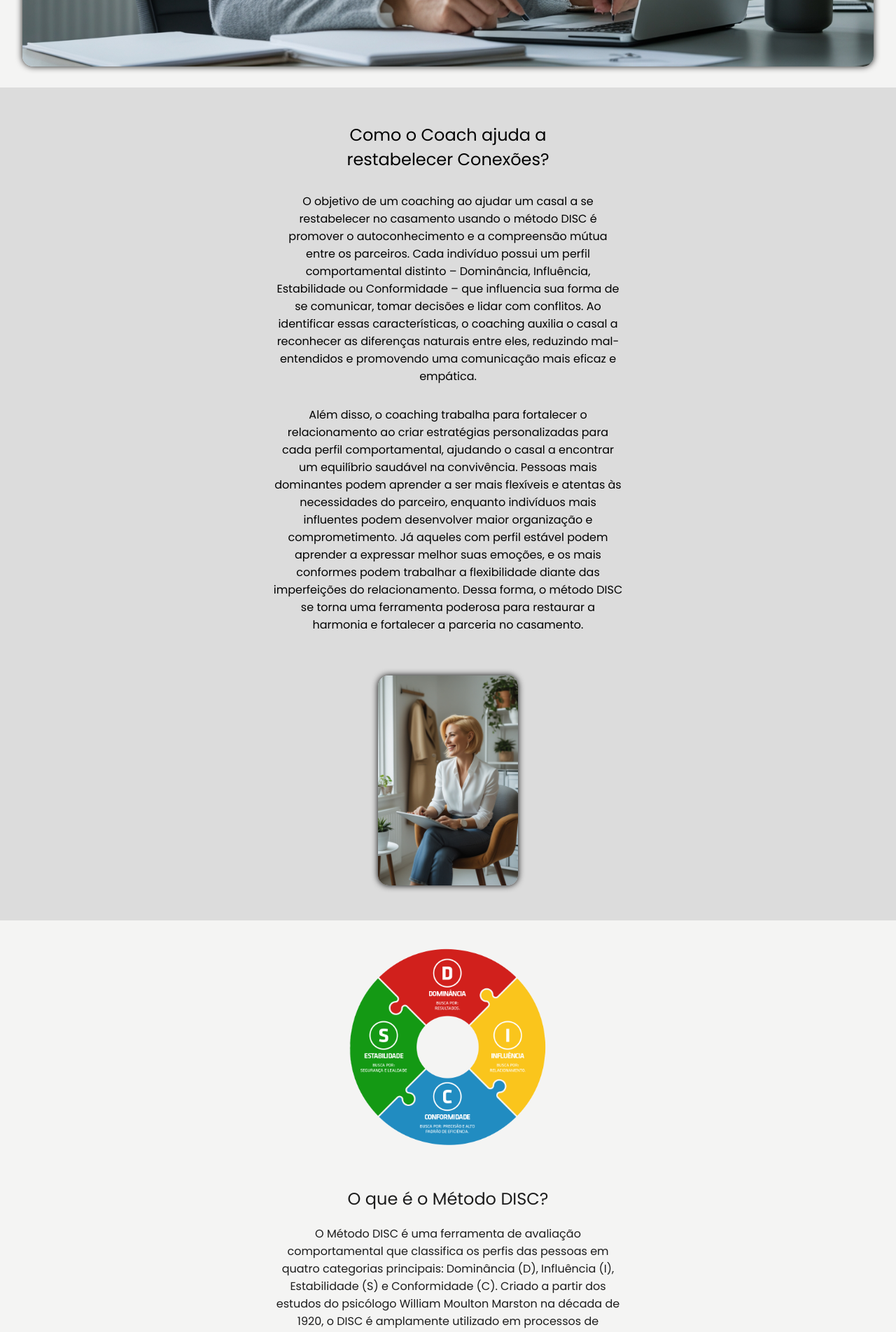
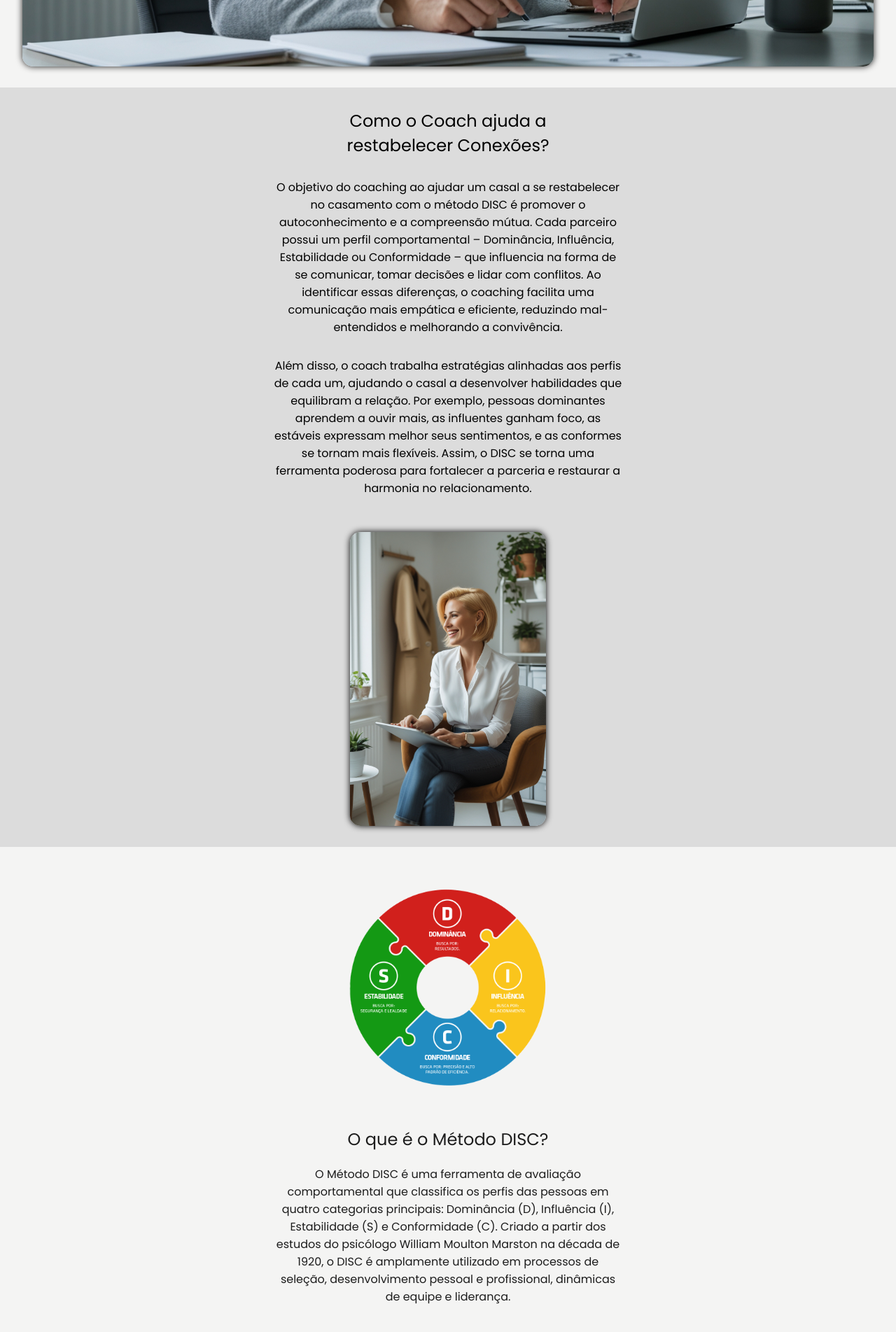
Before and after one commit to MarioCarlaibe/tania-almeida-coach, a React (Vite) app: page / in a window 1280 px wide. Shown: the part 780-2683 px from the top of the page at 70% size. Built offline with nearby package versions, Linux system fonts and the light colour scheme; a web font is replaced by a local one.

Commit message:
ajuste na aba coach e main, junto com o resposivo

```diff
--- a/src/components/about-section/index.tsx
+++ b/src/components/about-section/index.tsx
@@ -60,7 +60,7 @@ const Section = styled.section`
     align-items: center;
     text-align: center;
     & h2 {
-      width: 400px;
+      max-width: 400px;
     }
   }
   @media (max-width: 1280px){
@@ -69,9 +69,6 @@ const Section = styled.section`
     padding: 30px;
     & img{
       height: 420px;
-    }
-    & div{
-      gap: 30px;
     }
   }
   @media (max-width: 768px){
@@ -118,9 +115,6 @@ const Article = styled.article`
     & img {
       height: 420px;
     }
-    & div{
-      gap: 30px;
-    }
   }
   @media (max-width: 768px){
     & div{
--- a/src/components/coach-section/index.tsx
+++ b/src/components/coach-section/index.tsx
@@ -15,39 +15,19 @@ export const CoachSection = () => {
           <section>
             <h3>1º Motivo</h3>
             <p>
-              O coaching tem se tornado uma ferramenta essencial para aqueles
-              que desejam evoluir profissionalmente. Através de técnicas
-              específicas e metodologias estruturadas, esse processo ajuda
-              indivíduos a identificarem seus pontos fortes, trabalharem em suas
-              fraquezas e alcançarem metas claras e objetivas. O
-              autoconhecimento proporcionado pelo coaching permite que as
-              pessoas tomem decisões mais assertivas em suas carreiras,
-              aumentando sua produtividade e satisfação no trabalho.
+            O coaching é uma ferramenta valiosa para quem deseja crescer profissionalmente. Ele ajuda a identificar pontos fortes, superar limitações e traçar metas claras. Com isso, a pessoa se torna mais segura para tomar decisões e evoluir na carreira.
             </p>
           </section>
           <section>
             <h3>2º Motivo</h3>
             <p>
-              Além de desenvolver habilidades profissionais, o coaching também
-              estimula a confiança e a motivação. Muitas vezes, indivíduos têm
-              talentos inexplorados ou enfrentam bloqueios emocionais que
-              impedem seu crescimento. O coaching auxilia na superação dessas
-              barreiras, incentivando as pessoas a saírem da zona de conforto e
-              se desafiarem constantemente. Esse processo resulta não apenas em
-              melhores oportunidades de trabalho, mas também em maior realização
-              pessoal.
+            Mais do que melhorar o desempenho, o coaching desenvolve autoconfiança e motivação. Muitas pessoas têm talentos adormecidos ou bloqueios que impedem seu progresso. Com o apoio certo, conseguem despertar seu potencial e conquistar novos espaços.
             </p>
           </section>
           <section>
             <h3>3º Motivo</h3>
             <p>
-              Empresas também têm adotado o coaching como estratégia para
-              potencializar o desempenho de seus colaboradores. Líderes que
-              investem nesse processo conseguem melhorar o ambiente de trabalho,
-              aumentar a eficiência das equipes e promover uma cultura
-              organizacional mais saudável. Dessa forma, o coaching se torna uma
-              ferramenta valiosa para aqueles que buscam crescimento e sucesso
-              na vida profissional.
+            Empresas também se beneficiam do coaching ao aplicá-lo no desenvolvimento de líderes e equipes. Isso gera ambientes mais saudáveis, produtivos e colaborativos, fortalecendo a cultura organizacional e os resultados.
             </p>
           </section>
         </SectionText>
@@ -58,29 +38,13 @@ export const CoachSection = () => {
           <div>
             <h2>O Coaching e a União Familiar</h2>
             <p>
-              Além de impactar a vida profissional, o coaching desempenha um
-              papel fundamental na estrutura familiar. Em um mundo cada vez mais
-              acelerado e cheio de desafios, muitas famílias enfrentam
-              dificuldades de comunicação e convivência. O coaching oferece
-              ferramentas para fortalecer os laços familiares, ajudando as
-              pessoas a compreenderem melhor umas às outras e a resolverem
-              conflitos de forma saudável.
+            Além de apoiar no crescimento profissional, o coaching também fortalece as relações familiares. Em tempos de estresse e correria, é comum que a comunicação dentro de casa se desgaste. O coaching ajuda a resgatar o diálogo e a empatia entre os membros da família.
             </p>
             <p>
-              A aplicação do coaching nas relações familiares permite que cada
-              membro da família desenvolva habilidades como empatia, escuta
-              ativa e gestão emocional. Esses aspectos são essenciais para criar
-              um ambiente mais harmônico e acolhedor dentro de casa. Muitas
-              vezes, pequenos ajustes na forma de interagir podem trazer grandes
-              melhorias na qualidade dos relacionamentos.
+            Com técnicas voltadas ao entendimento e à escuta, o coaching promove convivência mais leve e respeitosa. Pequenos ajustes na comunicação podem gerar grandes mudanças na dinâmica familiar, fortalecendo os laços.
             </p>
             <p>
-              Ao promover o diálogo e a compreensão mútua, o coaching
-              possibilita que as famílias se tornem mais unidas e resilientes.
-              Quando cada indivíduo se sente ouvido e valorizado, os conflitos
-              são reduzidos e os vínculos são fortalecidos. Dessa forma, o
-              coaching se torna um poderoso aliado na construção de relações
-              familiares saudáveis e duradouras.
+            Quando cada integrante se sente valorizado e compreendido, os vínculos se tornam mais sólidos. O coaching se torna, assim, um aliado para criar famílias mais conectadas, resilientes e felizes.
             </p>
           </div>
         </Article>
@@ -91,11 +55,11 @@ export const CoachSection = () => {
 const Section = styled.section`
   display: flex;
   justify-content: center;
-  padding: 70px 0 50px;
+  padding: 50px;
   & img {
-    width: 1280px;
+    width: 1150px;
     border-radius: 15px;
-    box-shadow: 0 0 50px ${({ theme }) => theme.colors.color};
+    box-shadow: 0 0 10px ${({ theme }) => theme.colors.color};
   }
   @media (max-width: 1280px){
     padding: 30px;
@@ -116,8 +80,9 @@ const SubTitle = styled.h2`
 `;
 const SectionText = styled.section`
   display: flex;
-  justify-content: space-evenly;
-  padding: 30px 30px 60px;
+  justify-content: center;
+  padding: 20px 0 50px;
+  gap: 50px;
   background-color: ${({ theme }) => theme.colors.bgInvert};
   color: ${({ theme }) => theme.colors.colorInvert};
   & section {
@@ -137,7 +102,7 @@ const SectionText = styled.section`
     gap: 30px;
   }
   @media (max-width: 768px){
-    padding: 30px 20px;
+    padding: 20px;
     & section h3{
         font-size: 20px;
       }
@@ -148,21 +113,20 @@ const SectionText = styled.section`
 `;
 const Article = styled.article`
   display: flex;
-  justify-content: space-evenly;
+  justify-content: center;
+  align-items: center;
   padding: 50px;
-  min-height: 1100px;
+  gap: 50px;
   & img {
-    width: 500px;
-    height: 750px;
-    margin-top: 100px;
-    box-shadow: 0 0 50px ${({ theme }) => theme.colors.color};
+    height: 600px;
+    box-shadow: 0 0 10px ${({ theme }) => theme.colors.color};
     border-radius: 15px;
   }
   & div {
     max-width: 500px;
     display: flex;
     flex-direction: column;
-    justify-content: space-evenly;
+    gap: 30px;
     align-items: center;
     text-align: center;
     & h2 {
@@ -170,17 +134,11 @@ const Article = styled.article`
     }
   }
   @media (max-width: 1280px){
-    flex-direction: column;
+    flex-direction: column-reverse;
     align-items: center;
-    gap: 50px;
-    padding: 50px 20px 20px;
+    padding: 30px;
      & img{
-      margin-top: 20px;
-      width: 250px;
-      height: 375px;
-    }
-    & div{
-      gap: 20px;
+      height: 420px;
     }
   }
   @media (max-width: 768px){
--- a/src/components/main/index.tsx
+++ b/src/components/main/index.tsx
@@ -16,28 +16,10 @@ export const MainCover = () => {
           <div>
             <h2>Como o Coach ajuda a restabelecer Conexões?</h2>
             <p>
-              O objetivo de um coaching ao ajudar um casal a se restabelecer no
-              casamento usando o método DISC é promover o autoconhecimento e a
-              compreensão mútua entre os parceiros. Cada indivíduo possui um
-              perfil comportamental distinto – Dominância, Influência,
-              Estabilidade ou Conformidade – que influencia sua forma de se
-              comunicar, tomar decisões e lidar com conflitos. Ao identificar
-              essas características, o coaching auxilia o casal a reconhecer as
-              diferenças naturais entre eles, reduzindo mal-entendidos e
-              promovendo uma comunicação mais eficaz e empática.
+            O objetivo do coaching ao ajudar um casal a se restabelecer no casamento com o método DISC é promover o autoconhecimento e a compreensão mútua. Cada parceiro possui um perfil comportamental – Dominância, Influência, Estabilidade ou Conformidade – que influencia na forma de se comunicar, tomar decisões e lidar com conflitos. Ao identificar essas diferenças, o coaching facilita uma comunicação mais empática e eficiente, reduzindo mal-entendidos e melhorando a convivência.
             </p>
             <p>
-              Além disso, o coaching trabalha para fortalecer o relacionamento
-              ao criar estratégias personalizadas para cada perfil
-              comportamental, ajudando o casal a encontrar um equilíbrio
-              saudável na convivência. Pessoas mais dominantes podem aprender a
-              ser mais flexíveis e atentas às necessidades do parceiro, enquanto
-              indivíduos mais influentes podem desenvolver maior organização e
-              comprometimento. Já aqueles com perfil estável podem aprender a
-              expressar melhor suas emoções, e os mais conformes podem trabalhar
-              a flexibilidade diante das imperfeições do relacionamento. Dessa
-              forma, o método DISC se torna uma ferramenta poderosa para
-              restaurar a harmonia e fortalecer a parceria no casamento.
+            Além disso, o coach trabalha estratégias alinhadas aos perfis de cada um, ajudando o casal a desenvolver habilidades que equilibram a relação. Por exemplo, pessoas dominantes aprendem a ouvir mais, as influentes ganham foco, as estáveis expressam melhor seus sentimentos, e as conformes se tornam mais flexíveis. Assim, o DISC se torna uma ferramenta poderosa para fortalecer a parceria e restaurar a harmonia no relacionamento.
             </p>
           </div>
         </Coach>
@@ -130,7 +112,7 @@ const Section = styled.section`
   justify-content: center;
   padding: 50px;
   & img {
-    width: 1280px;
+    width: 1150px;
     border-radius: 15px;
     box-shadow: 0 0 10px ${({ theme }) => theme.colors.color};
   }
@@ -143,12 +125,14 @@ const Section = styled.section`
 `;
 const Coach = styled.article`
   display: flex;
-  justify-content: space-evenly;
+  justify-content: center;
+  align-items: center;
   padding: 50px;
+  gap: 50px;
   background-color: ${({ theme }) => theme.colors.bgInvert};
   color: ${({ theme }) => theme.colors.colorInvert};
   & img {
-    width: 500px;
+    height: 600px;
     box-shadow: 0 0 10px ${({ theme }) => theme.colors.colorInvert};
     border-radius: 15px;
   }
@@ -156,7 +140,7 @@ const Coach = styled.article`
     max-width: 500px;
     display: flex;
     flex-direction: column;
-    justify-content: space-evenly;
+    gap: 30px;
     align-items: center;
     text-align: center;
     & h2 {
@@ -166,29 +150,34 @@ const Coach = styled.article`
   @media (max-width: 1280px){
     flex-direction: column-reverse;
     align-items: center;
-    gap: 60px;
+    padding: 30px;
     & div{
       gap: 30px;
     }
     & img {
-      width: 200px;
+      height: 420px;
     }
   }
   @media (max-width: 768px){
+    & div{
+      max-width: 375px;
+    }
     & h2{
         font-size: 20px;
-      }
-      & p{
+    }
+    & p{
         font-size: 14px;
     }
   }
 `;
 const Article = styled.article`
   display: flex;
-  justify-content: space-evenly;
-  padding: 30px 200px;
+  justify-content: center;
+  align-items: center;
+  padding: 50px;
+  gap: 50px;
   & img {
-    width: 500px;
+    width: 400px;
   }
   & div {
     display: flex;
@@ -207,7 +196,9 @@ const Article = styled.article`
     }
   }
   @media (max-width: 768px){
-    padding: 30px 20px;
+    & div{
+      max-width: 375px;
+    }
     & h2{
         font-size: 20px;
       }
```
